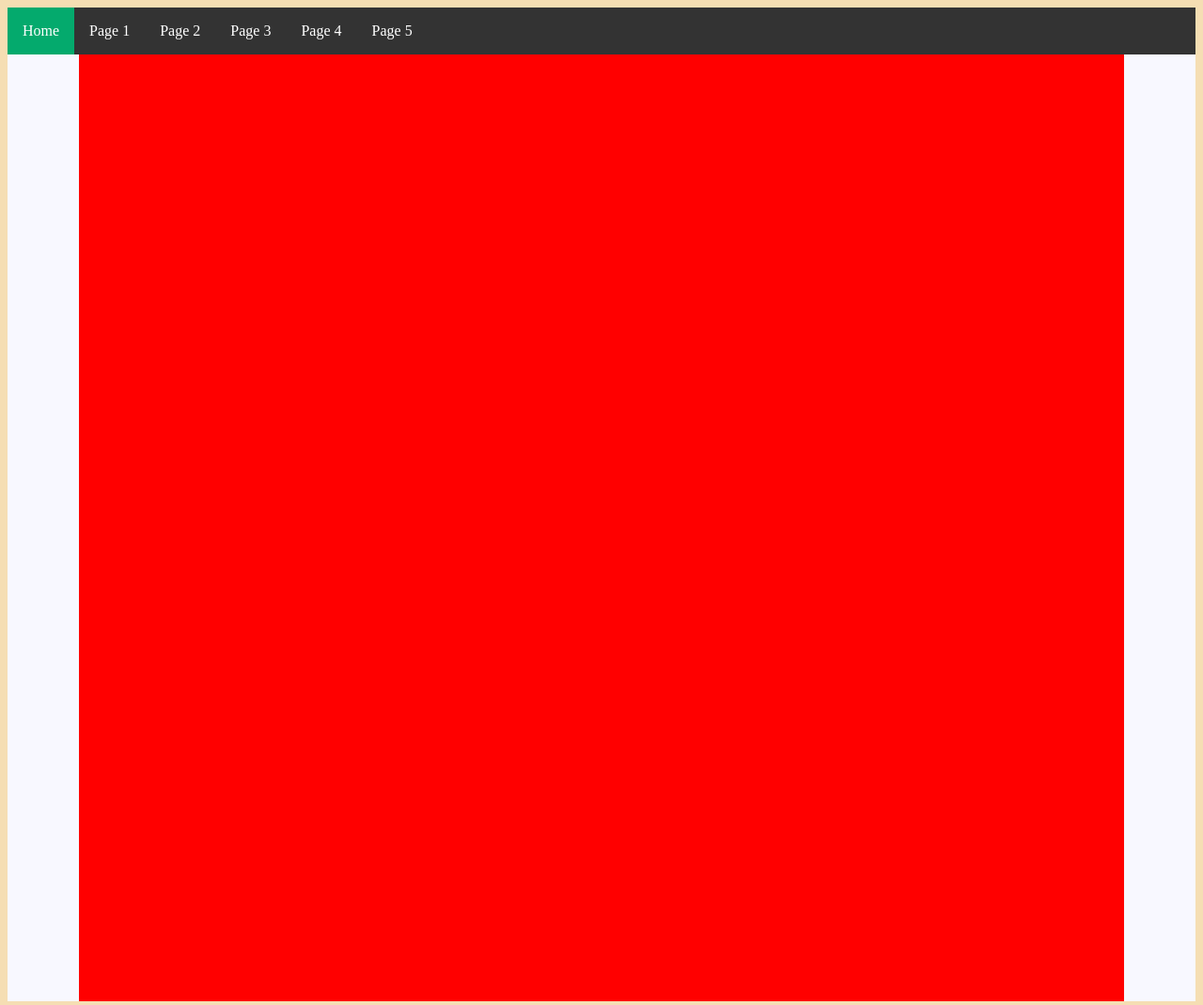
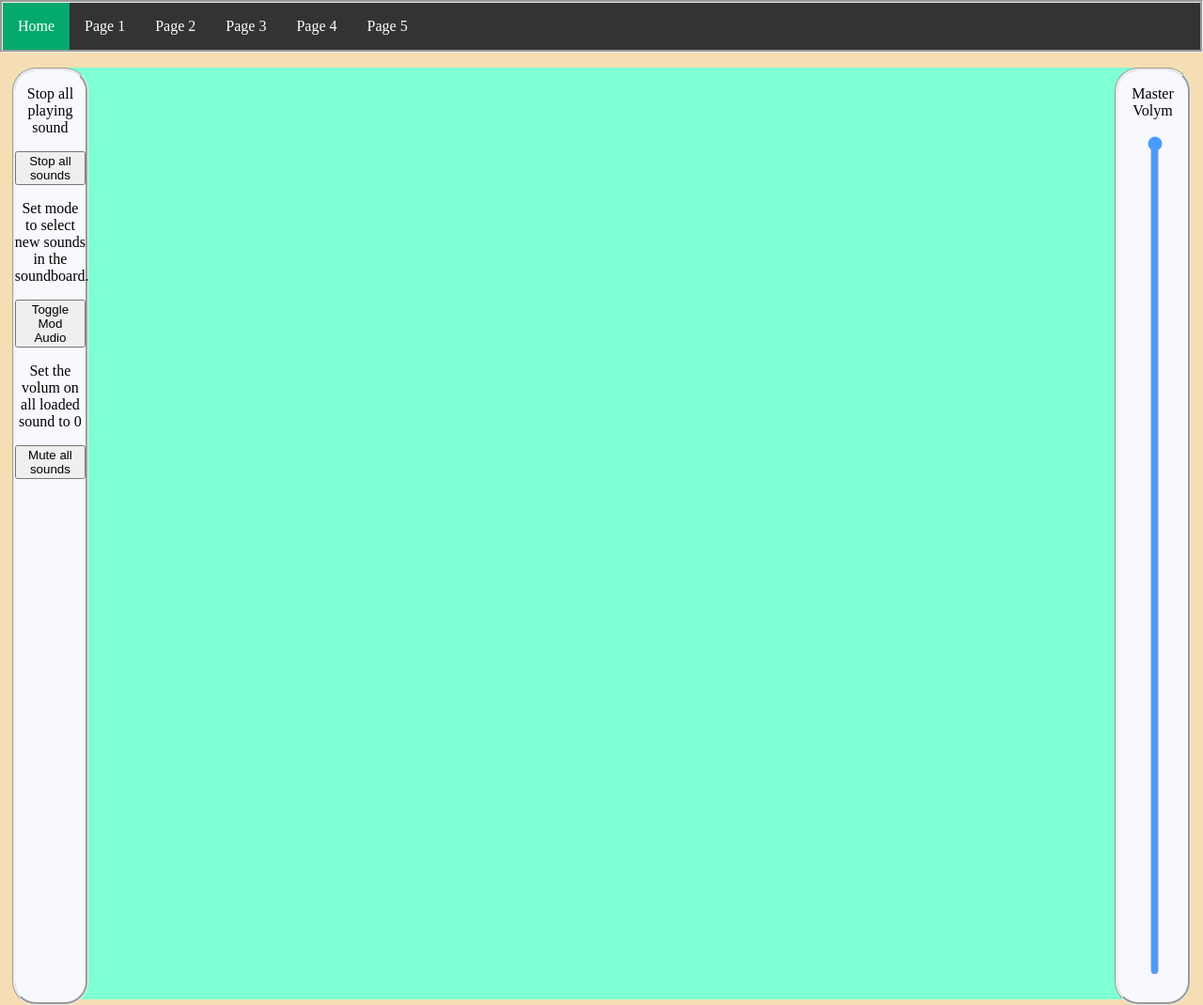
Before and after one commit to j-mano/SoundAplication-HTML, a plain HTML site: page Index.html in a window 1280 px wide. Shown: the whole page at 94% size. Drawn offline with Linux system fonts and the light colour scheme.

Commit message:
Update
-icon added
-redesign in html
-Volum slider added
-Buttons added

```diff
--- a/Css/StyleSheet.css
+++ b/Css/StyleSheet.css
@@ -1,10 +1,13 @@
-body{
+body {
     background-color: wheat;
+    margin: 0;
 }
 
 .vertical-menu {
+    border-style: groove;
     list-style-type: none;
     margin: 0;
+    margin-bottom: 1em;
     padding: 0;
     overflow: hidden;
     background-color: #333333;
@@ -15,35 +18,63 @@ li {
 }
 
 .AudioContext {
+    border-radius: 25px;
+    width: 98%;
+    height: 62em;
+    background-color: aquamarine;
+    margin: auto;
+    transition: 1.5s;
+    text-align: center;
+}
+
+.AudioContext:hover {
+    background-color: lightcoral;
+}
+
+.MasterVolumSlider {
+    writing-mode: bt-lr; /* IE */
+    -webkit-appearance: slider-vertical; /* WebKit */
     width: 100%;
-    height: 63em;
-    background-color: red;
-    margin: auto;
+    height: 90%;
+    opacity: 0.7;
+    transition: .2s;
+}
+
+.MasterVolumSlider:hover {
+    opacity: 1;
 }
 
 .AudioMasterLvlDiv {
+    border-radius: 25px;
+    border-style: groove;
     width: 6%;
     margin: 0;
     height: 100%;
     background-color: ghostwhite;
     float: right;
     transition: 1s;
+    text-align: center;
 }
 
 .AudioMasterLvlDiv:hover {
+    border-style: solid;
     background-color: antiquewhite;
 }
 
 .SettingsDiv {
+    border-radius: 25px;
+    border-style: groove;
     width: 6%;
     margin: 0;
     height: 100%;
     background-color: ghostwhite;
     float: left;
     transition: 1s;
+    text-align: center;
 }
 
 .SettingsDiv:hover {
+    border-style: solid;
     background-color: antiquewhite;
 }
 
--- a/Index.html
+++ b/Index.html
@@ -5,6 +5,7 @@
     <meta charset="utf-8" />
     <title>SFX-Player-Delux</title>
     <link rel="stylesheet" href="Css/StyleSheet.css">
+    <link rel="icon" href="Css/Images/Logo.png" type="image/x-icon">
     <script src="Javascript/LoadInMusic.js"></script>
     <script src="Javascript/Interface.js"></script>
     <script src="Javascript/PlaySound.js"></script>
@@ -22,11 +23,19 @@
 
         <div class="AudioContext">
             <div class="AudioMasterLvlDiv">
-
+                <p>Master Volym</p>
+                <input type="range" min="1" max="100" value="100" orient="vertical" class="MasterVolumSlider" id="MasterVolumSliderValue">
             </div>
 
             <div class="SettingsDiv">
+                <p>Stop all playing sound</p>
+                <button type="button">Stop all sounds</button>
 
+                <p>Set mode to select new sounds in the soundboard.</p>
+                <button type="button">Toggle Mod Audio</button>
+
+                <p>Set the volum on all loaded sound to 0</p>
+                <button type="button">Mute all sounds</button>
             </div>
         </div>
     </body>
```
Also changed, not shown: Css/Images/Logo.png (added). Lines whose indentation alone changed are shown as unchanged.
